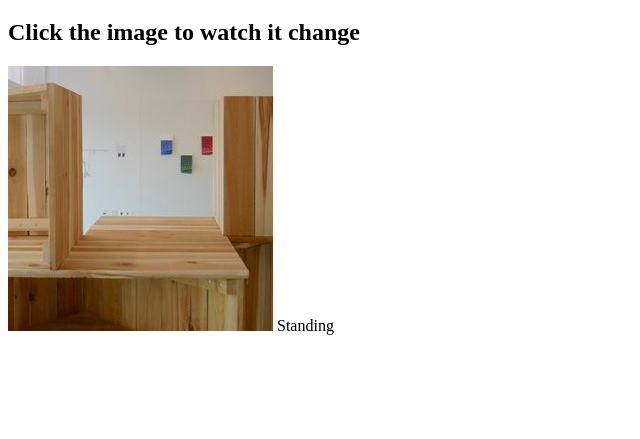
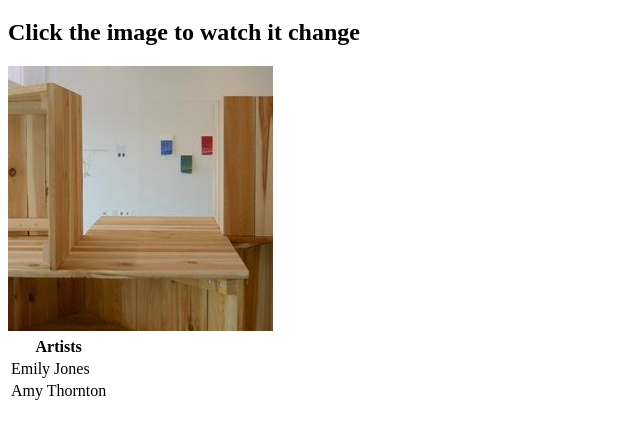
Before and after one commit to 1fatfox/lab0, a plain HTML site: page third.html in a window 1280 px wide. Shown: the part 61-500 px from the top of the page, without its empty margins (0-640 px from the left). Drawn offline with Linux system fonts and the light colour scheme.

Commit message:
add table to third

```diff
--- a/third.html
+++ b/third.html
@@ -7,6 +7,16 @@
       <a href="index.html"><img src="meetingspace.jpeg" onmouseover="this.src='talkingsitting.jpeg'" onmouseout="this.src='meetingspace.jpeg'"></a>
     </head>
     <body>
-        Standing
+      <table>
+      <tr>
+        <th>Artists</th>
+      </tr>
+      <tr>
+        <td>Emily Jones</td>
+      </tr>
+      <tr>
+        <td>Amy Thornton</td>
+      </tr>
+      </table>
     </body>
 </html>
```
